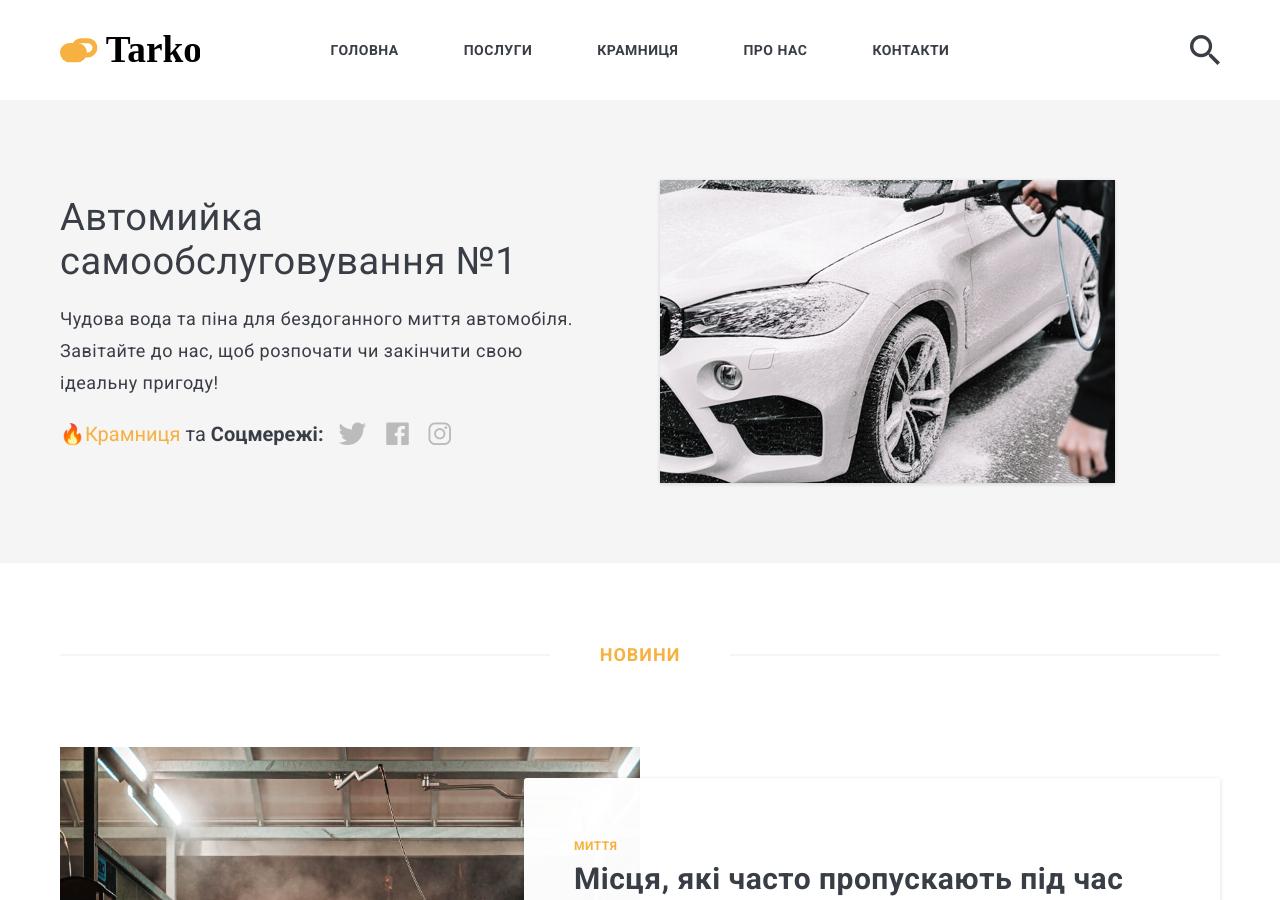
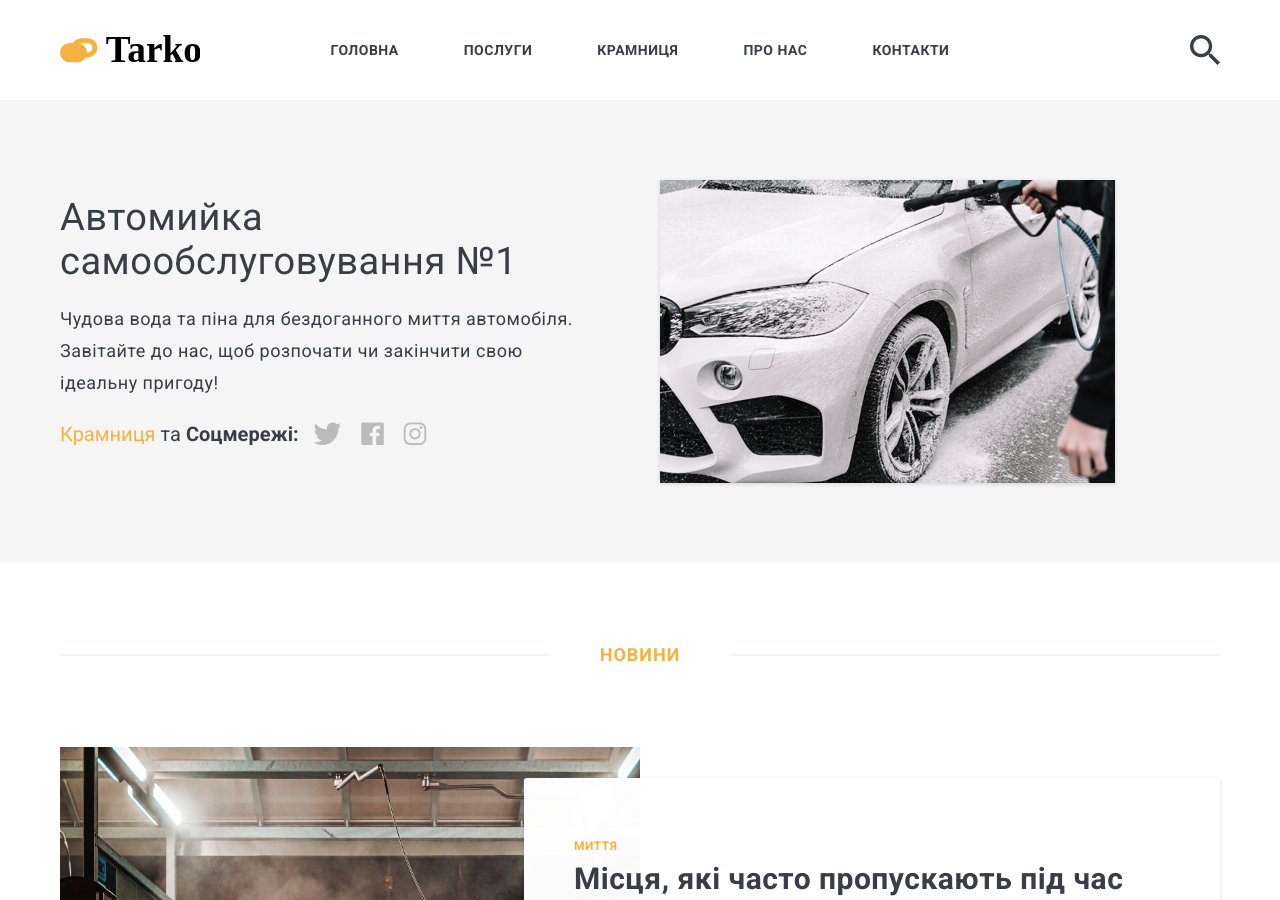
Before and after one commit to itarko/itarko.github.io, a Jekyll site: the page built from index.html, in a window 1280 px wide and 900 px high. Built offline with Jekyll 4.4.1, drawn with Linux system fonts in a browser that asks for light colours; nearby versions of some CDN libraries; the list of posts is cut into pages by our own code.

Commit message:
Update hero.html

```diff
--- a/_includes/hero.html
+++ b/_includes/hero.html
@@ -7,7 +7,7 @@
           <h1 class="hero__title">{{ site.data.settings.author.say-hello }}</h1>
           <p class="hero__subtitle">{{ site.data.settings.author.bio }}</p>
           <div class="hero__social">
-		    &#128293;<a href="/02-kramnytsia/" class="nav__link">Крамниця</a>&nbsp;<p>та</p>&nbsp;
+		    <a href="/02-kramnytsia/" class="nav__link">Крамниця</a>&nbsp;<p>та</p>&nbsp;
             <span class="hero__social-title">Соцмережі: </span>
             {% include contact-link.html %}
           </div>
```
